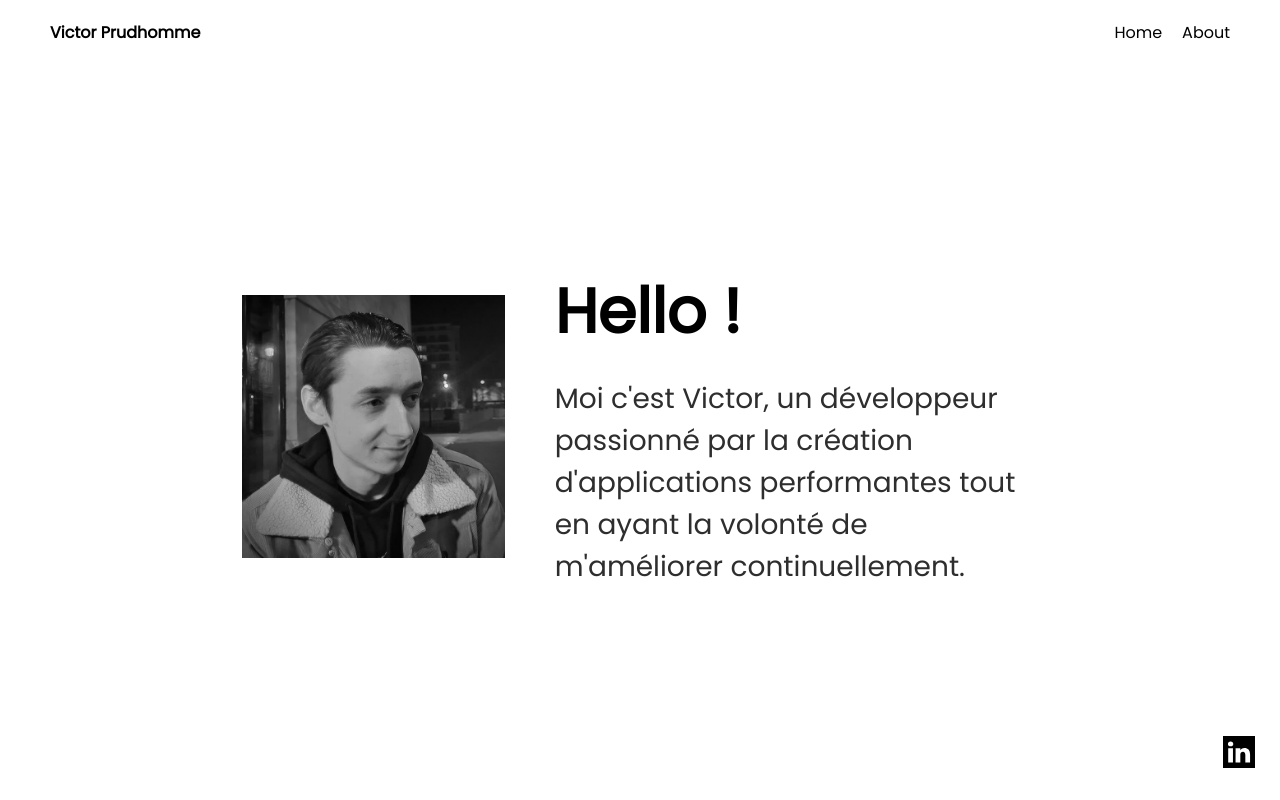
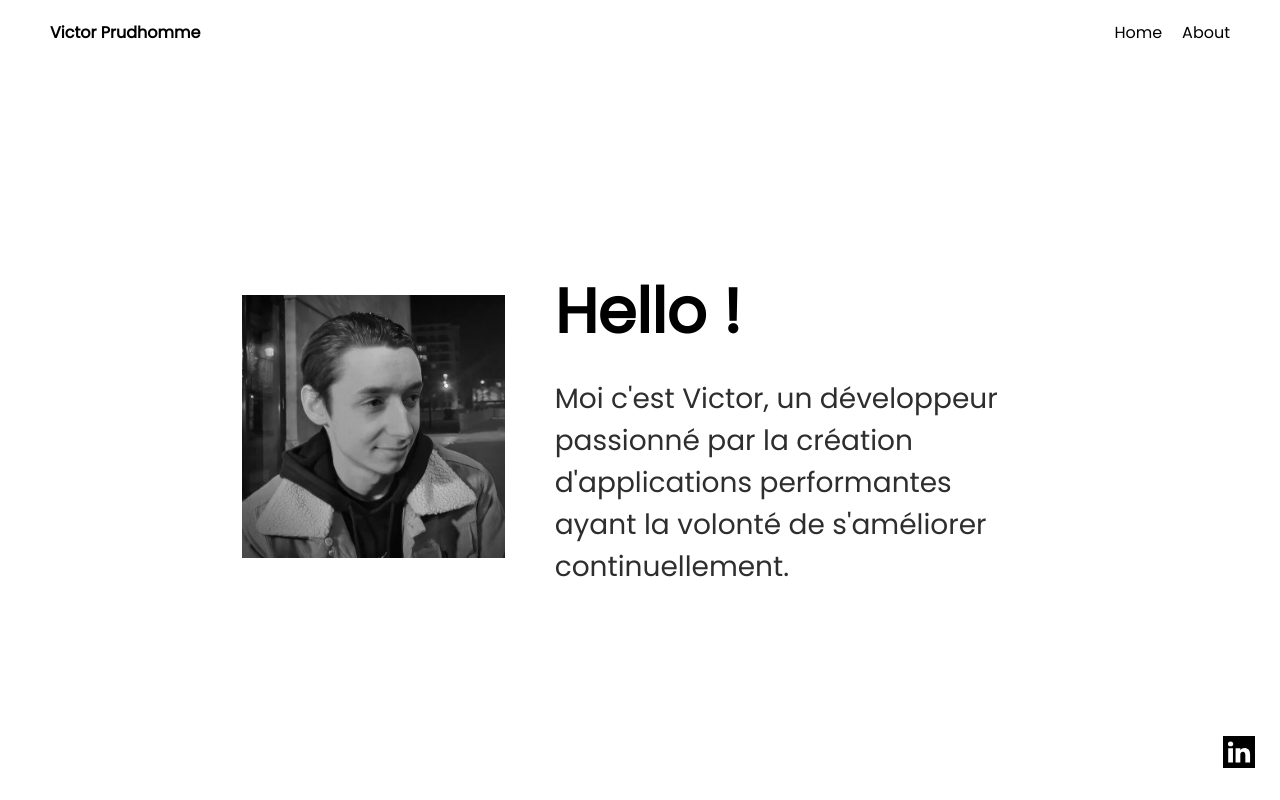
Before and after one commit to victor-prdh/portfolio, a Next.js app: page /about in a window 1280 px wide. Built offline with nearby package versions, Linux system fonts and the light colour scheme.

Commit message:
fix: wording

```diff
--- a/pages/about/index.js
+++ b/pages/about/index.js
@@ -14,7 +14,7 @@ export default function Home() {
         <div>
           <h1>Hello !</h1>
           <p>Moi c'est Victor, un développeur passionné par la
-            création d'applications performantes tout en ayant la volonté de m'améliorer continuellement.</p>
+            création d'applications performantes ayant la volonté de s'améliorer continuellement.</p>
         </div>
       </div>
     </>
```
